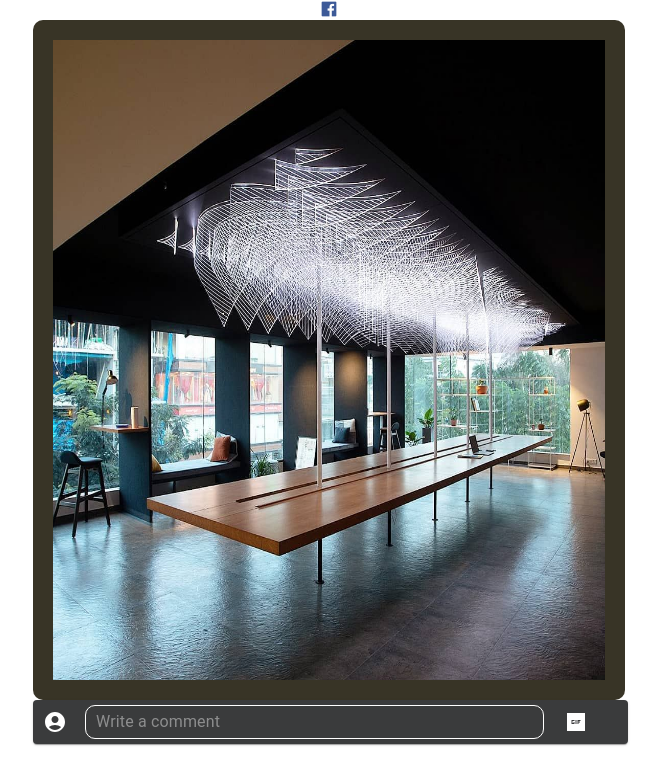
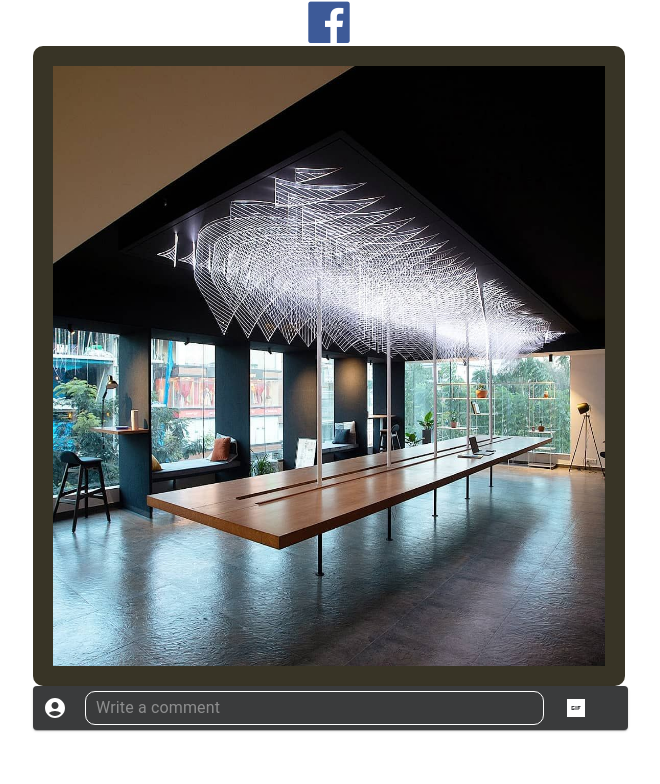
Before and after one commit to kanhaiyasuthar0/nifty-fifty-postui, a React (Create React App) app: page / in a window 1280 px wide. Shown: the top 784 px of the page, without its empty margins (311-971 px from the left). Built offline with nearby package versions, Linux system fonts and the light colour scheme.

Commit message:
Almost completed the project

```diff
--- a/src/components/Logo.jsx
+++ b/src/components/Logo.jsx
@@ -4,7 +4,10 @@ const Logo = () => {
   return (
     <div>
       {" "}
-      <i className="devicon-facebook-plain colored"></i>
+      <i
+        style={{ fontSize: "45px" }}
+        className="devicon-facebook-plain colored"
+      ></i>
     </div>
   );
 };
--- a/src/components/Post.jsx
+++ b/src/components/Post.jsx
@@ -76,7 +76,7 @@ const Post = () => {
         <Box
           sx={{
             bgcolor: "#383426",
-            height: "80vh",
+            height: "75vh",
             borderRadius: "10px",
             overflowY: "scroll",
             color: "white",
```
